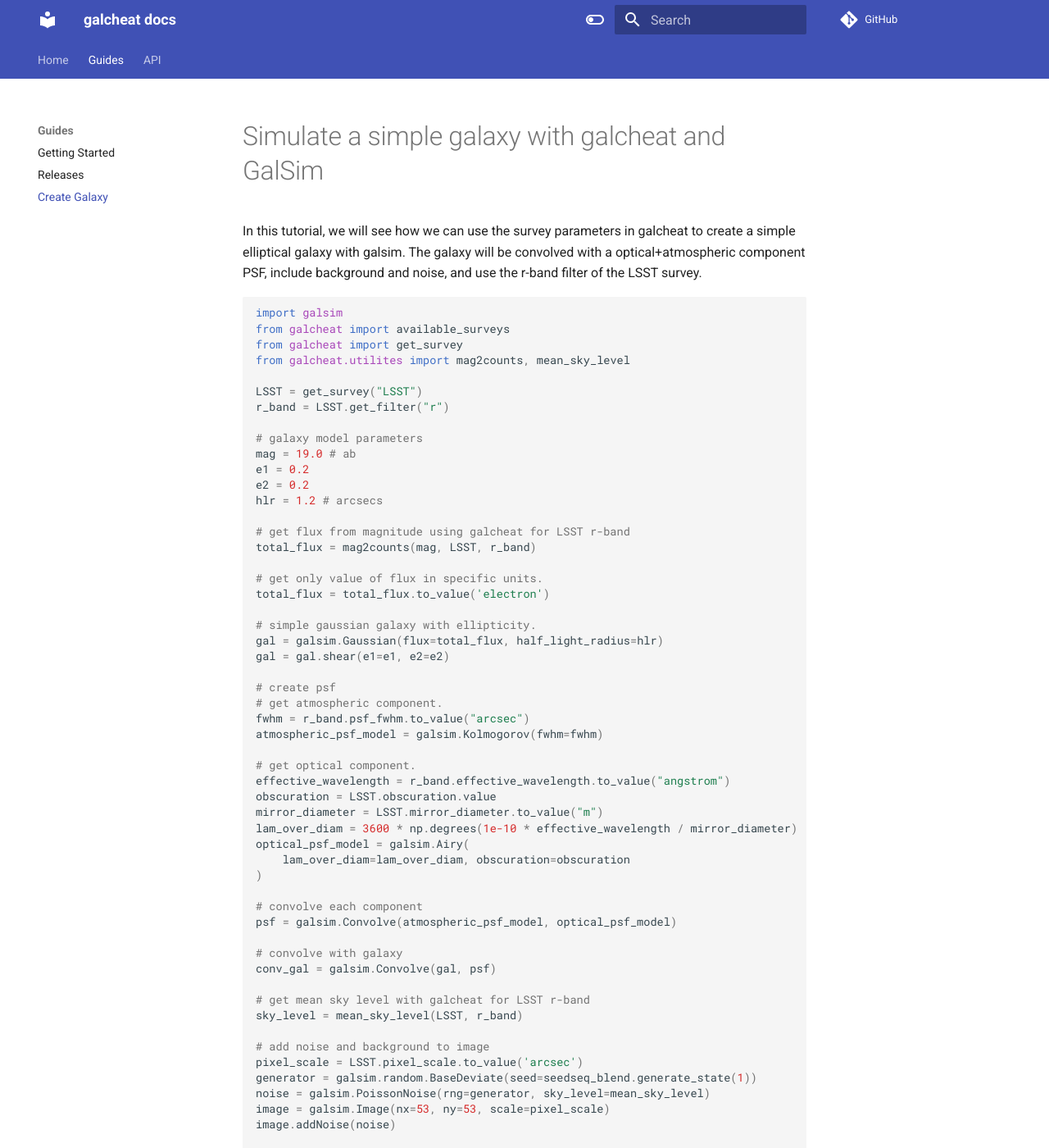
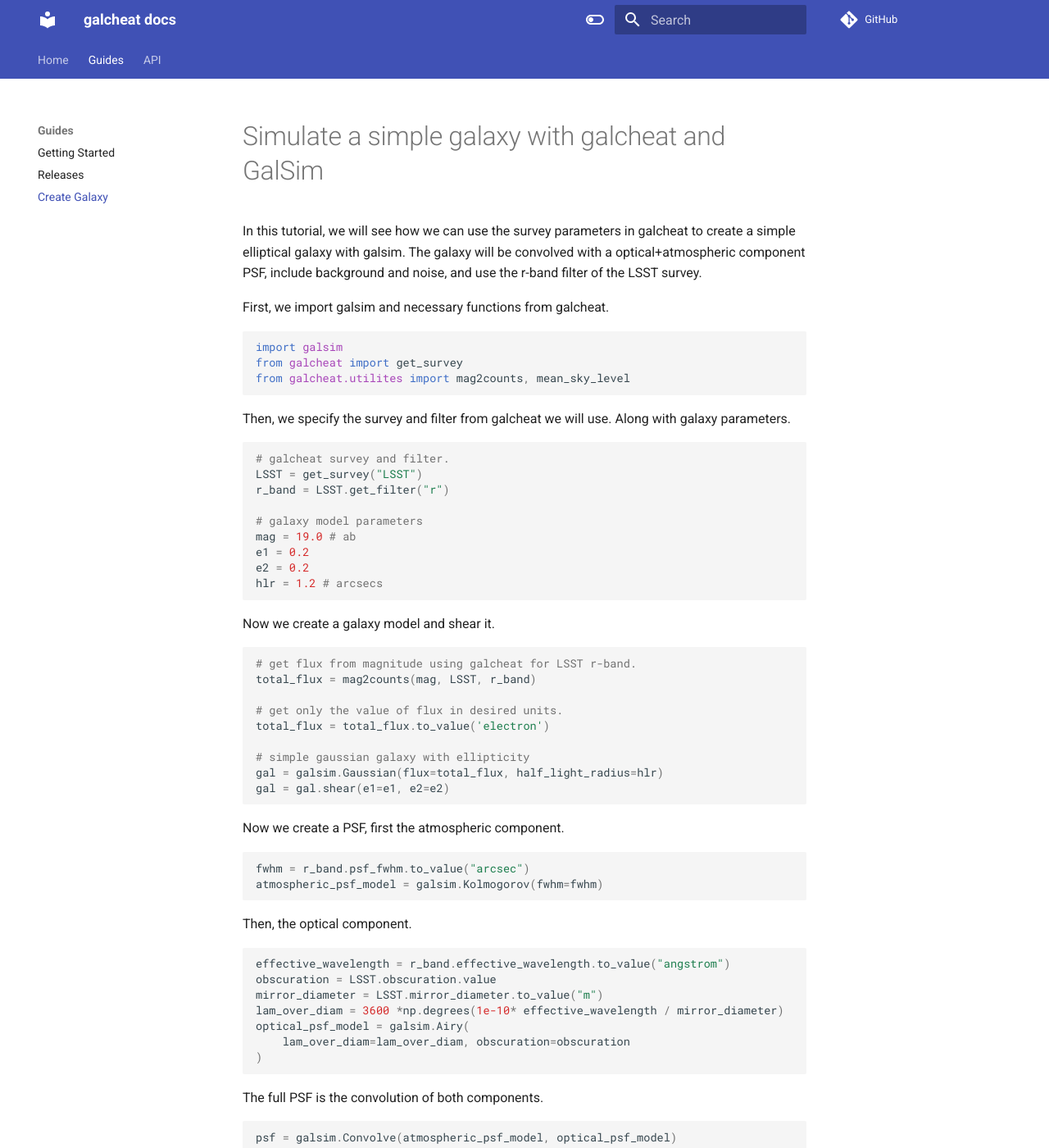
Before and after one commit to LSSTDESC/surveycodex, an MkDocs documentation site: the page built from docs/guides/create-galaxy.md, in a window 1280 px wide and 1400 px high. Shown: the whole window at 82% size. Built offline with MkDocs 1.6.1 and Material for MkDocs 9.7.7, drawn with Linux system fonts in a browser that asks for light colours; comment, search, counter and statistics services are not loaded; some of the changed text lies outside the part shown.

Commit message:
separate into blocks

````diff
--- a/docs/guides/create-galaxy.md
+++ b/docs/guides/create-galaxy.md
@@ -5,12 +5,19 @@ to create a simple elliptical galaxy with galsim. The galaxy will be convolved w
 a optical+atmospheric component PSF, include background and noise, and use
 the r-band filter of the LSST survey.
 
+First, we import galsim and necessary functions from galcheat.
+
 ```python
 import galsim
-from galcheat import available_surveys
 from galcheat import get_survey
 from galcheat.utilites import mag2counts, mean_sky_level
+```
 
+Then, we specify the survey and filter from galcheat we will use. Along with
+galaxy parameters.
+
+```python
+# galcheat survey and filter.
 LSST = get_survey("LSST")
 r_band = LSST.get_filter("r")
 
@@ -19,46 +26,65 @@ mag = 19.0 # ab
 e1 = 0.2
 e2 = 0.2
 hlr = 1.2 # arcsecs
+```
 
-# get flux from magnitude using galcheat for LSST r-band
+Now we create a galaxy model and shear it.
+
+```python
+# get flux from magnitude using galcheat for LSST r-band.
 total_flux = mag2counts(mag, LSST, r_band)
 
-# get only value of flux in specific units.
+# get only the value of flux in desired units.
 total_flux = total_flux.to_value('electron')
 
-# simple gaussian galaxy with ellipticity.
+# simple gaussian galaxy with ellipticity
 gal = galsim.Gaussian(flux=total_flux, half_light_radius=hlr)
 gal = gal.shear(e1=e1, e2=e2)
+```
 
-# create psf
-# get atmospheric component.
+Now we create a PSF, first the atmospheric component.
+
+```python
 fwhm = r_band.psf_fwhm.to_value("arcsec")
 atmospheric_psf_model = galsim.Kolmogorov(fwhm=fwhm)
+```
 
-# get optical component.
+Then, the optical component.
+
+```python
 effective_wavelength = r_band.effective_wavelength.to_value("angstrom")
 obscuration = LSST.obscuration.value
 mirror_diameter = LSST.mirror_diameter.to_value("m")
-lam_over_diam = 3600 * np.degrees(1e-10 * effective_wavelength / mirror_diameter)
+lam_over_diam = 3600 *np.degrees(1e-10* effective_wavelength / mirror_diameter)
 optical_psf_model = galsim.Airy(
     lam_over_diam=lam_over_diam, obscuration=obscuration
 )
+```
 
-# convolve each component
+The full PSF is the convolution of both components.
+
+```python
 psf = galsim.Convolve(atmospheric_psf_model, optical_psf_model)
+```
 
-# convolve with galaxy
+We convolve it with the galaxy model
+
+```python
 conv_gal = galsim.Convolve(gal, psf)
+```
 
-# get mean sky level with galcheat for LSST r-band
+Finally, we add noise and background:
+
+```python
+# retrieve the sky level using galcheat.
 sky_level = mean_sky_level(LSST, r_band)
 
-# add noise and background to image
+# add noise and background to image.
 pixel_scale = LSST.pixel_scale.to_value('arcsec')
 generator = galsim.random.BaseDeviate(seed=seedseq_blend.generate_state(1))
-noise = galsim.PoissonNoise(rng=generator, sky_level=mean_sky_level)
-image = galsim.Image(nx=53, ny=53, scale=pixel_scale)
+noise = galsim.PoissonNoise(rng=generator, sky_level=sky_level)
+image = conv_gal.drawImage(nx=53, ny=53, scale=pixel_scale)
 image.addNoise(noise)
+```
 
-# image.array can now be plotted.
-```
+Now `image.array` can be plotted to see the galaxy that was produced.
````
